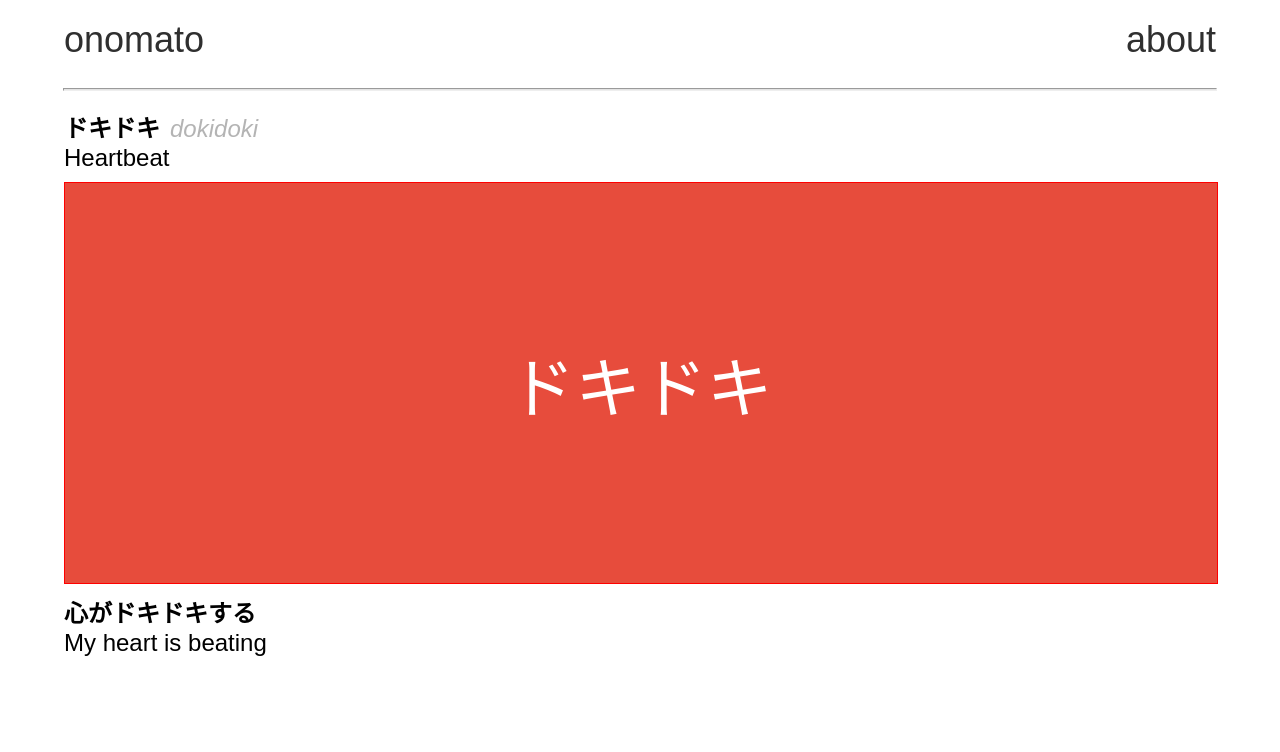
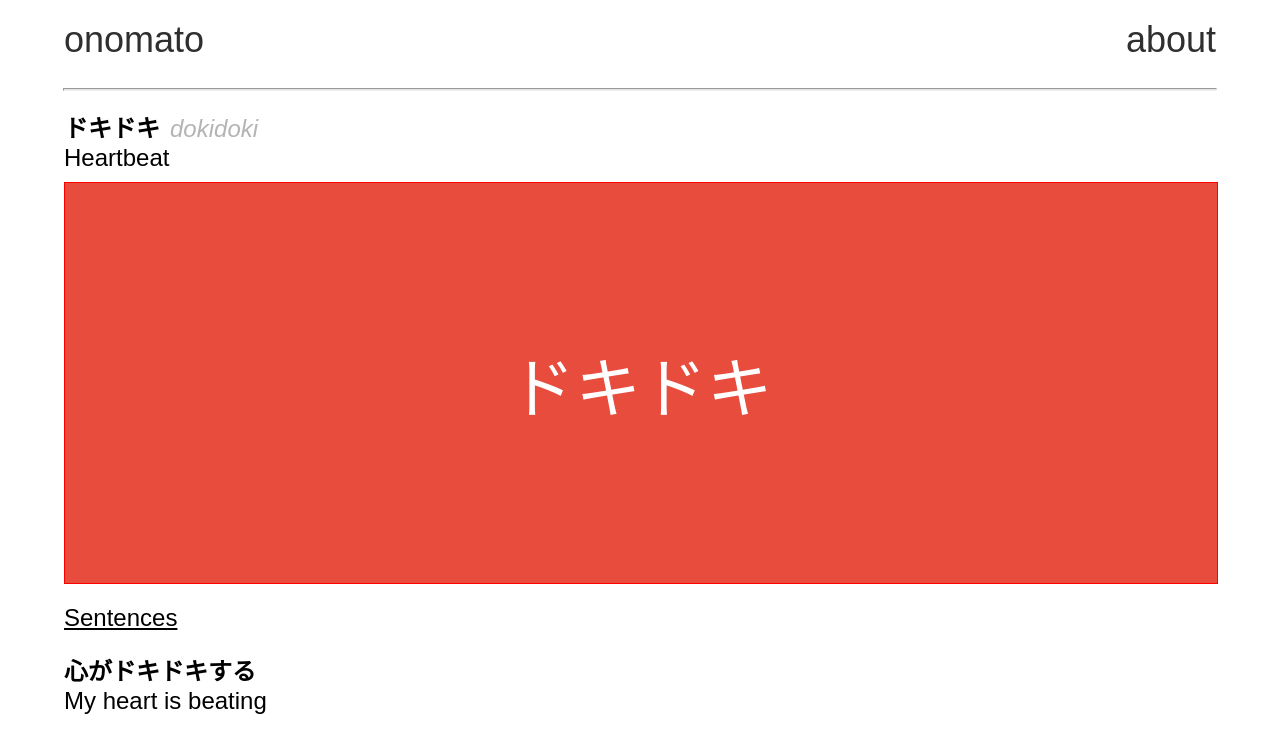
Before and after one commit to leedoughty/japanese-onomatopoeia, a React (Create React App) app: page /word/dokidoki in a window 1280 px wide. Shown: the top 752 px of the page. Built offline with nearby package versions, Linux system fonts and the light colour scheme.

Commit message:
Add sentences heading

```diff
--- a/src/App.scss
+++ b/src/App.scss
@@ -79,6 +79,12 @@ nav {
     font-size: $font-size-medium;
   }
 
+  .sentences-heading {
+    font-weight: 200;
+    font-size: $font-size-medium;
+    text-decoration: underline;
+  }
+
   .japanese-sentence {
     margin: 0;
     font-weight: 600;
--- a/src/WordPage.js
+++ b/src/WordPage.js
@@ -33,6 +33,7 @@ function WordPage({ match }) {
             <>
               <Word id={word.id} word={word.word} meaning={word.meaning} />
               <WordAnimation />
+              <h2 className="sentences-heading">Sentences</h2>
               <Sentence
                 sentence={word.sentences[0].sentence}
                 sentenceMeaning={word.sentences[0].sentenceMeaning}
```
